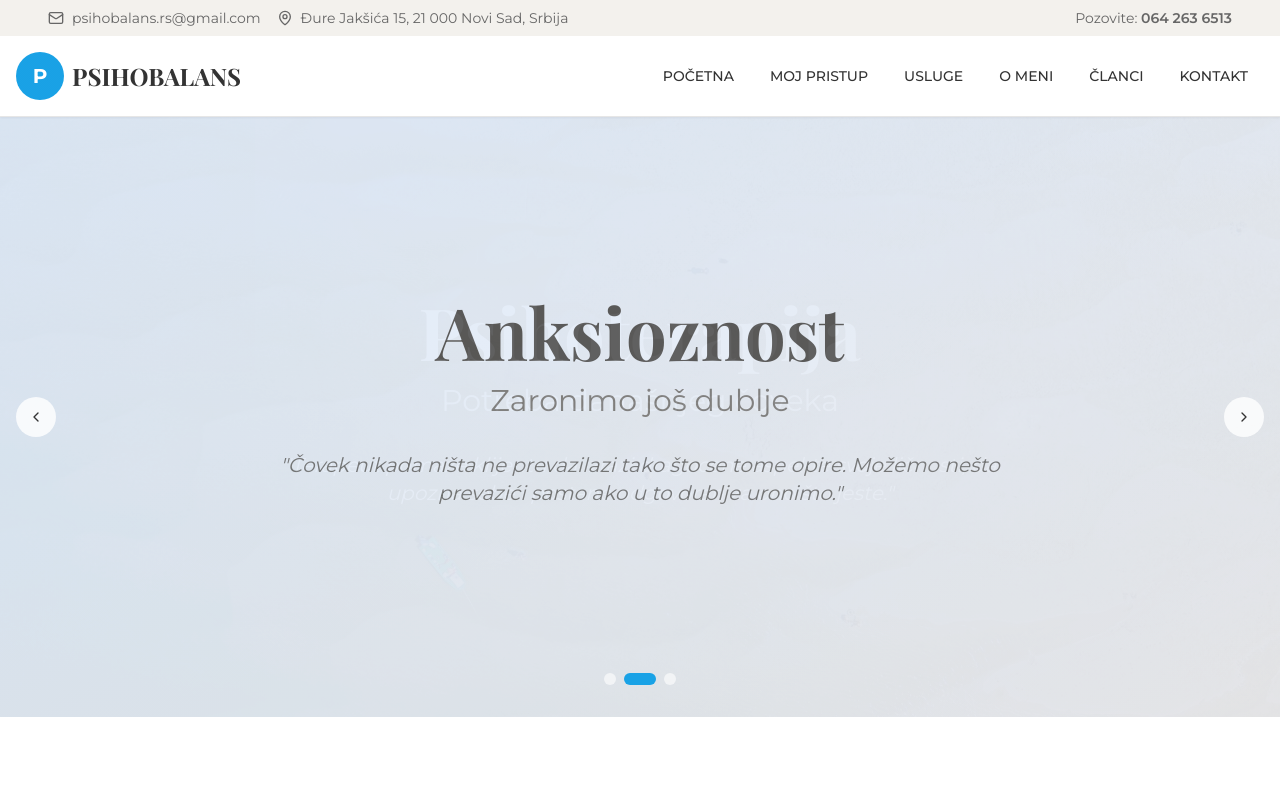
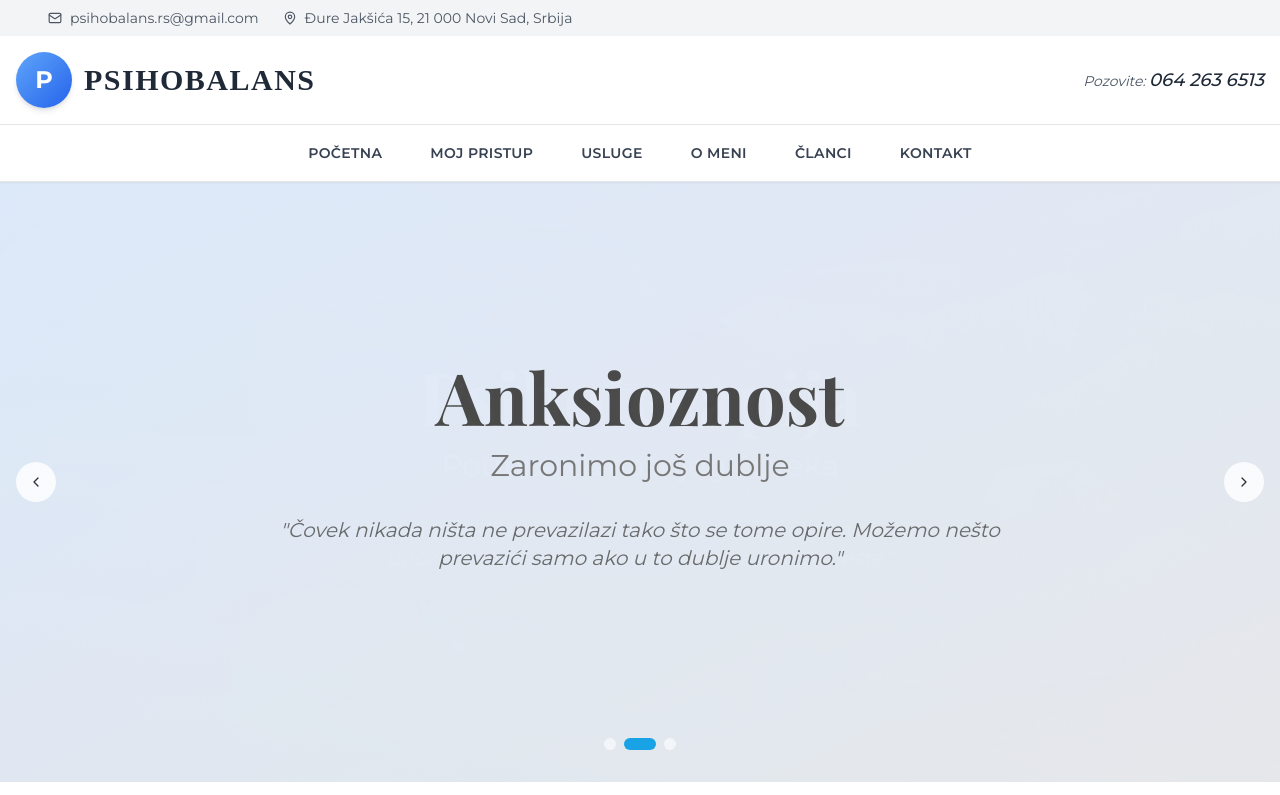
Before and after one commit to AjvorHardi/psihobalans, a React (Vite) app: page / in a window 1280 px wide. Shown: the top 795 px of the page. Built offline with nearby package versions, Linux system fonts and the light colour scheme; grey boxes are pictures that could not be loaded; the HTML template or start-up script is replaced by a standard one.

Commit message:
Fix header and clone additional pages

```diff
--- a/src/components/Navbar.tsx
+++ b/src/components/Navbar.tsx
@@ -16,49 +16,39 @@ const Navbar = () => {
 
   return (
     <>
-      {/* Top bar */}
-      <div className="bg-muted py-2 px-4 text-sm">
-        <div className="container mx-auto flex justify-between items-center">
-          <div className="flex items-center gap-4">
-            <a href="mailto:psihobalans.rs@gmail.com" className="flex items-center gap-2 text-muted-foreground hover:text-foreground transition-colors">
-              <Mail size={16} />
+      {/* Top bar - Part 1 */}
+      <div className="bg-gray-100 py-2 px-4 text-sm">
+        <div className="container mx-auto flex items-center gap-6">
+          <a href="mailto:psihobalans.rs@gmail.com" className="flex items-center gap-2 text-gray-600 hover:text-gray-900 transition-colors">
+            <Mail size={14} />
             <span className="hidden sm:inline">psihobalans.rs@gmail.com</span>
           </a>
-            <div className="flex items-center gap-2 text-muted-foreground">
-              <MapPin size={16} />
+          <div className="flex items-center gap-2 text-gray-600">
+            <MapPin size={14} />
             <span className="hidden md:inline">Đure Jakšića 15, 21 000 Novi Sad, Srbija</span>
-            </div>
-          </div>
-          <div className="text-muted-foreground">
-            <span className="hidden sm:inline">Pozovite: </span>
-            <a href="tel:0642636513" className="font-semibold hover:text-foreground transition-colors">064 263 6513</a>
           </div>
         </div>
       </div>
 
-      {/* Main navbar */}
-      <nav className="bg-white border-b sticky top-0 z-50 shadow-sm">
-        <div className="container mx-auto px-4">
-          <div className="flex items-center justify-between h-20">
+      {/* Logo bar - Part 2 */}
+      <div className="bg-white border-b">
+        <div className="container mx-auto px-4 py-4 flex items-center justify-between">
           {/* Logo */}
-            <a href="#" className="flex items-center gap-2">
-              <div className="w-12 h-12 rounded-full bg-gradient-to-br from-primary to-accent flex items-center justify-center">
-                <span className="text-white font-bold text-xl">P</span>
+          <a href="#" className="flex items-center gap-3">
+            <div className="w-14 h-14 rounded-full bg-gradient-to-br from-blue-400 to-blue-600 flex items-center justify-center shadow-md">
+              <span className="text-white font-bold text-2xl">P</span>
             </div>
-              <span className="text-2xl font-bold font-serif text-foreground">PSIHOBALANS</span>
+            <span className="text-2xl md:text-3xl font-bold tracking-wider text-gray-800" style={{ fontFamily: 'serif' }}>
+              PSIHOBALANS
+            </span>
           </a>
 
-            {/* Desktop navigation */}
-            <div className="hidden lg:flex items-center gap-1">
-              {navItems.map((item) => (
-                <a
-                  key={item.label}
-                  href={item.href}
-                  className="px-4 py-2 text-sm font-medium text-foreground hover:text-primary transition-colors"
-                >
-                  {item.label}
+          {/* Phone on desktop */}
+          <div className="hidden md:block">
+            <span className="text-gray-600 italic text-sm">Pozovite: </span>
+            <a href="tel:0642636513" className="text-lg font-medium text-gray-800 hover:text-primary transition-colors italic">
+              064 263 6513
             </a>
-              ))}
           </div>
 
           {/* Mobile menu button */}
@@ -71,16 +61,32 @@ const Navbar = () => {
             {isOpen ? <X size={24} /> : <Menu size={24} />}
           </Button>
         </div>
+      </div>
+
+      {/* Navigation bar - Part 3 */}
+      <nav className="bg-white border-b sticky top-0 z-50 shadow-sm">
+        <div className="container mx-auto px-4">
+          <div className="hidden lg:flex items-center justify-center h-14">
+            {navItems.map((item) => (
+              <a
+                key={item.label}
+                href={item.href}
+                className="px-6 py-4 text-sm font-semibold text-gray-700 hover:text-gray-900 transition-colors uppercase tracking-wide"
+              >
+                {item.label}
+              </a>
+            ))}
+          </div>
 
           {/* Mobile navigation */}
           {isOpen && (
-            <div className="lg:hidden pb-4">
+            <div className="lg:hidden pb-4 pt-2">
               <div className="flex flex-col gap-2">
                 {navItems.map((item) => (
                   <a
                     key={item.label}
                     href={item.href}
-                    className="px-4 py-2 text-sm font-medium text-foreground hover:bg-muted rounded-md transition-colors"
+                    className="px-4 py-2 text-sm font-medium text-gray-700 hover:bg-gray-100 rounded-md transition-colors"
                     onClick={() => setIsOpen(false)}
                   >
                     {item.label}
```
Lines whose indentation alone changed are shown as unchanged.
